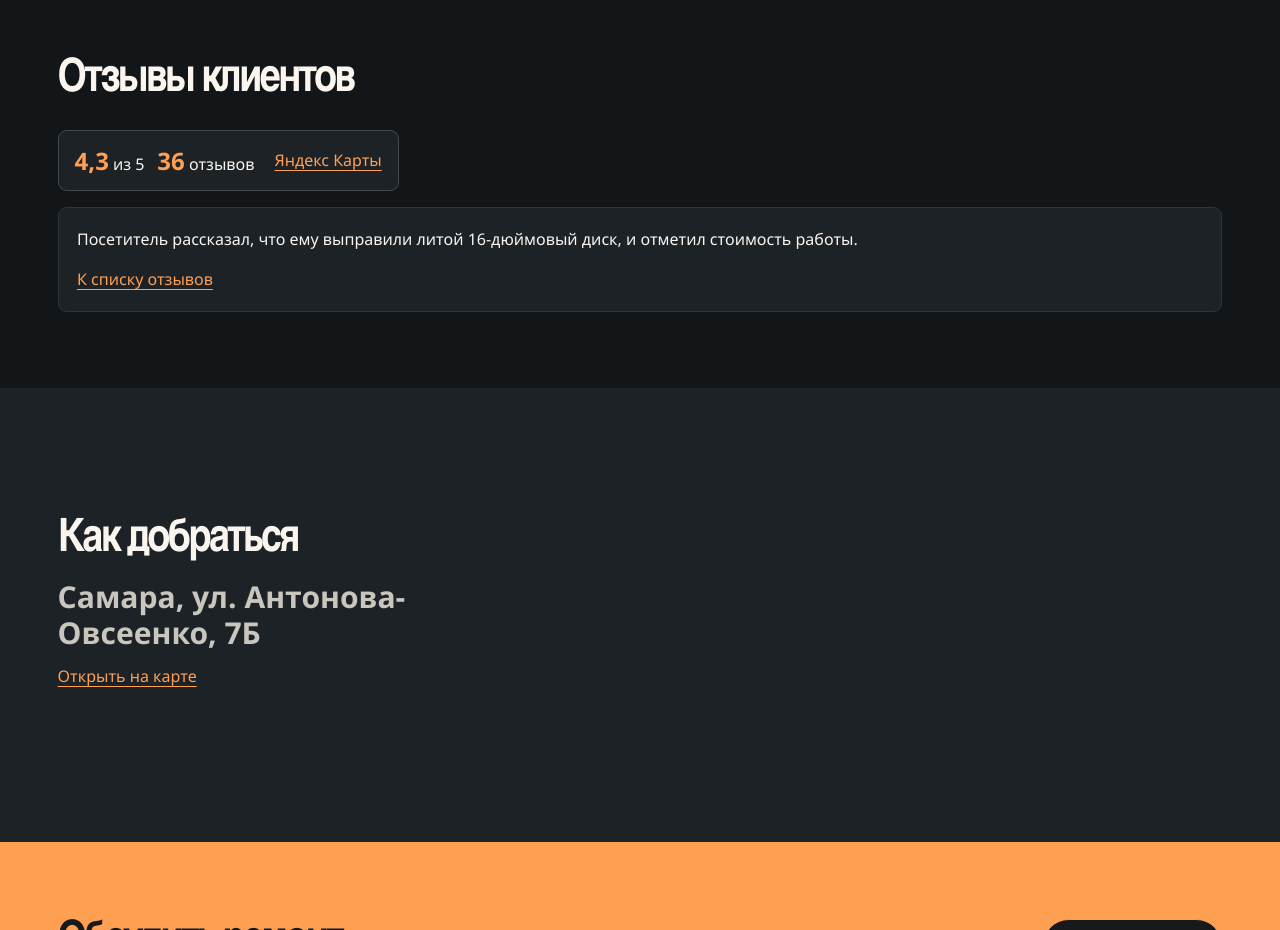
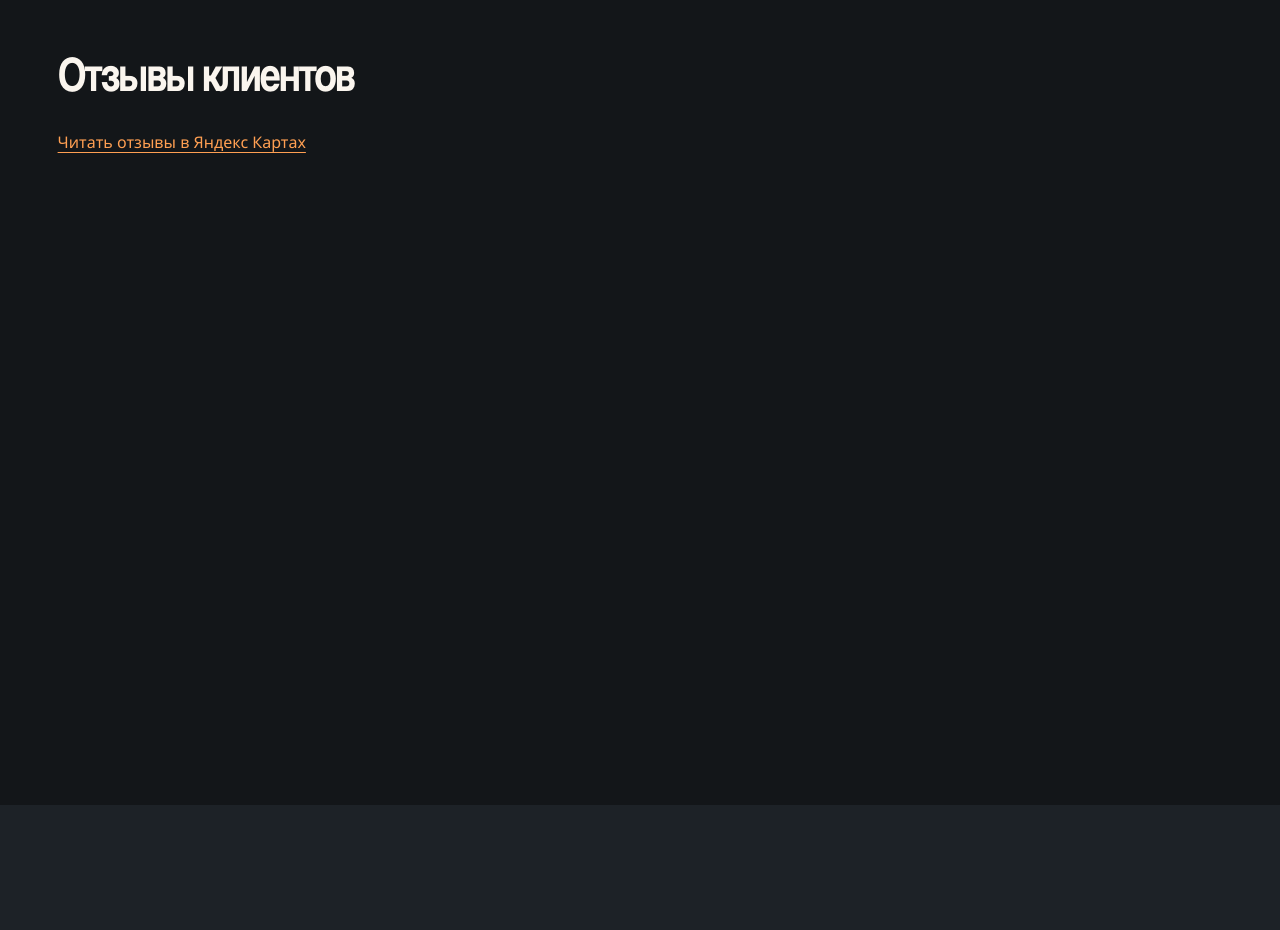
Before and after one commit to Vatsochek/demo-shina-servis-samara, a plain HTML site: page index.html in a window 1280 px wide. Shown: the part 1320-2250 px from the top of the page. Drawn offline with Linux system fonts and the light colour scheme.

Commit message:
Embed live Yandex Maps reviews

```diff
--- a/index.html
+++ b/index.html
@@ -65,15 +65,8 @@
   </section>
   <section class="garage-wrap garage-section" id="reviews">
     <div class="garage-section-intro"><h2>Отзывы клиентов</h2></div>
-    <a class="review-summary" href="https://yandex.com/maps/org/shina_servis/45727544471/reviews/">
-    <span class="review-summary-values">
-      <span><strong>4,3</strong> из 5</span>
-      <span><strong>36</strong> отзывов</span>
-    </span>
-    <span class="review-summary-source">Яндекс Карты</span>
-  </a>
-    <ul class="garage-review-list">
-    <li><p>Посетитель рассказал, что ему выправили литой 16-дюймовый диск, и отметил стоимость работы.</p><a href="https://yandex.com/maps/org/shina_servis/45727544471/reviews/">К списку отзывов</a></li></ul>
+    <div class="garage-review-source"><a href="https://yandex.com/maps/org/shina_servis/45727544471/reviews/">Читать отзывы в Яндекс Картах</a></div>
+    <iframe class="garage-reviews-frame" src="https://yandex.ru/maps-reviews-widget/45727544471?comments" title="Отзывы о компании «Шина Сервис» в Яндекс Картах" loading="lazy" width="760" height="560"></iframe>
   </section>
   <section class="garage-visit" id="visit">
     <div class="garage-wrap garage-section">
--- a/style.css
+++ b/style.css
@@ -271,6 +271,13 @@ h3 { font-size: 1.08rem; font-weight: 650; }
 .garage-review-list li { align-items: start; gap: .6rem; }
 .garage-review-list p { margin: 0 0 .4rem; }
 .garage-review-list a { color: var(--garage-accent); }
+.garage-review-source { margin-bottom: .85rem; color: var(--garage-accent); }
+.garage-reviews-frame {
+  display: block;
+  width: clamp(min(300px, 94vw), 100%, 760px);
+  border: 0;
+  border-radius: .55rem;
+}
 .theme-auto-service .review-summary { border-color: #454a50; background: #1d2227; }
 .theme-auto-service .review-summary:hover { border-color: var(--garage-accent); }
 .theme-auto-service .review-summary-values strong,
```
